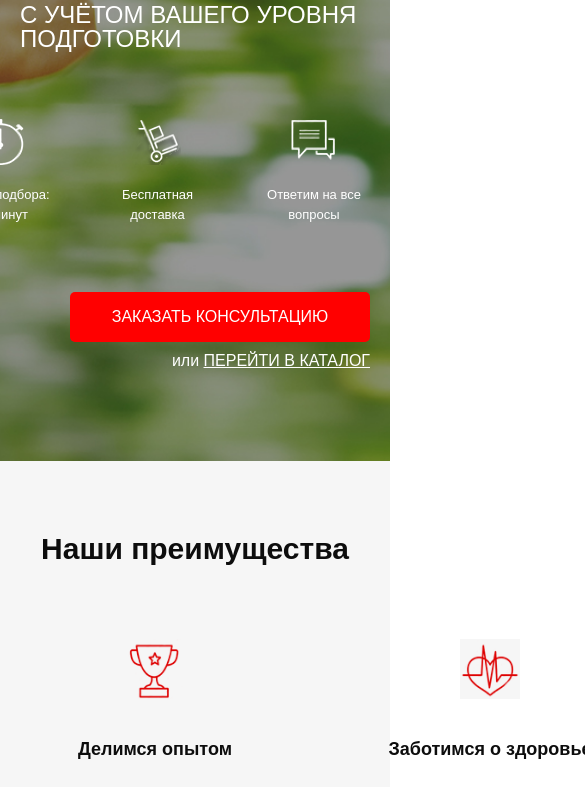
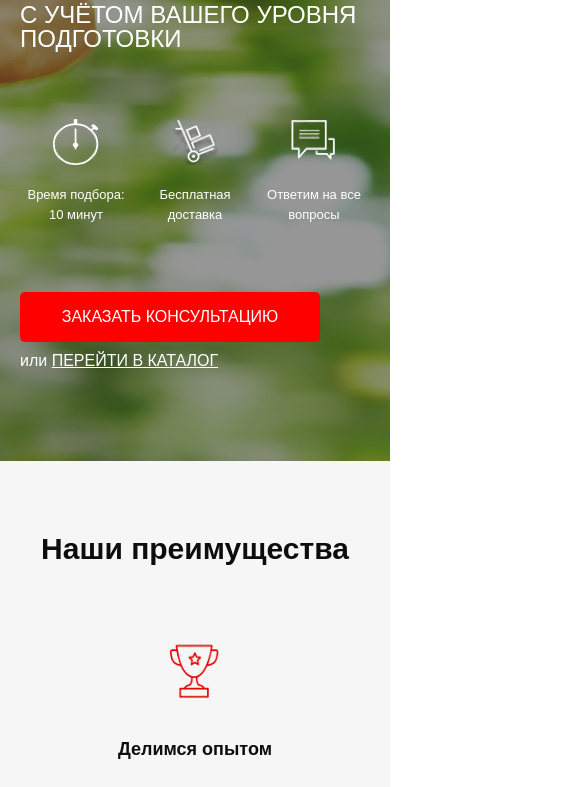
Before and after one commit to VARN0R/run-smart, a plain HTML site: page index.html in a window 390 px wide. Shown: the part 269-1056 px from the top of the page, 585 px wide, since content can reach past the window. Drawn offline with Linux system fonts and the light colour scheme.

Commit message:
add mobile version for advantages section

```diff
--- a/sass/blocks/_advantages.scss
+++ b/sass/blocks/_advantages.scss
@@ -11,7 +11,7 @@
     line-height: 30px;
   }
   &__wrapper {
-    width: 940px;
+    width: 100%;
     display: flex;
     justify-content: space-between;
     margin-top: 75px;
@@ -50,3 +50,12 @@
     }
   }
 }
+
+@media (max-width: 991px) {
+  .advantages__wrapper {
+    flex-wrap: wrap;
+  }
+  .advantages__item {
+    margin: 0 auto 30px;
+  }
+}
--- a/sass/blocks/_header.scss
+++ b/sass/blocks/_header.scss
@@ -22,7 +22,7 @@
   }
 
   &__description {
-    margin-top: 10px;
+    margin-top: 3px;
     font-size: 18px;
     font-weight: 700;
   }
@@ -73,7 +73,7 @@
       justify-content: space-between;
       align-items: flex-start;
       flex-wrap: wrap;
-      height: 50vh;
+      height: 30vh;
       width: 100%;
       z-index: 2;
       transition: 0.6s all;
--- a/sass/blocks/_promo.scss
+++ b/sass/blocks/_promo.scss
@@ -62,3 +62,16 @@
   }
 
 }
+
+@media (max-width: 767px) {
+  .promo__wrapper {
+    align-items: flex-start;
+  }
+}
+
+@media (max-width: 575px) {
+  .promo__icons {
+    width: 350px;
+    flex-wrap: wrap;
+  }
+}
```
Also changed, not shown: css/style.min.css, 1 other file.
